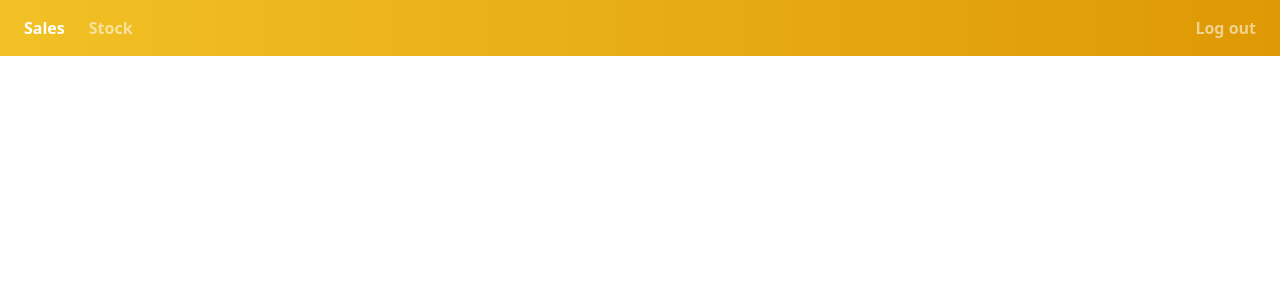
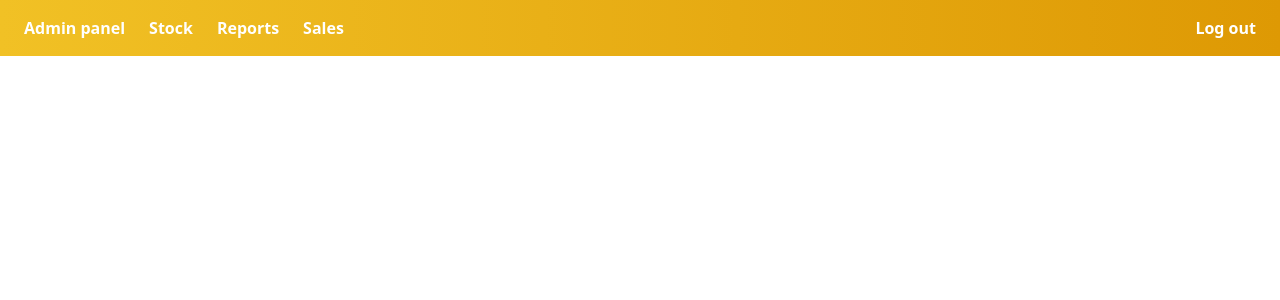
Before and after one commit to LunaEme/EMPANADAPP, a Django app: page / in a window 1280 px wide. Shown: the top 300 px of the page. Run offline with Django 5.2, Linux system fonts and the light colour scheme.

Commit message:
added admin_panel funcionalities. 'staff' is now 'admin'

```diff
--- a/dashboard/urls.py
+++ b/dashboard/urls.py
@@ -2,6 +2,16 @@ from django.urls import path
 from . import views
 
 urlpatterns = [
+     # index login page
      path('', views.index, name='index'),
-     path('staff/', views.staff, name='staff')
+     # admin panel
+     path('admin_panel/', views.admin_panel, name='admin_panel'),
+     path('admin_panel/payment', views.admin_panel_payment, name='admin_panel_payment'),
+     path('admin_panel/users', views.admin_panel_users, name='admin_panel_users'),
+     path('admin_panel/products', views.admin_panel_products, name='admin_panel_products'),
+     path('admin_panel/delete_sale', views.admin_panel_delete_sale, name='admin_panel_delete_sale'),
+     # stock
+     path('stock/', views.stock, name='stock'),
+     path('sales/', views.sales, name='sales'),
+     path('reports/', views.reports, name='reports'),
 ]
--- a/dashboard/views.py
+++ b/dashboard/views.py
@@ -3,10 +3,33 @@ from django.http import HttpResponse
 
 # Create your views here.
 
+# index login page
 def index(request):
-    return render(request, 'dashboard/index.html')
+    return render(request, 'index.html')
+
+# admin panel
+def admin_panel(request):
+    return render(request, 'admin_panel.html')
+
+def admin_panel_payment(request):
+    return render(request, 'admin_panel/payment.html')
+
+def admin_panel_users(request):
+    return render(request, 'admin_panel/users.html')
+
+def admin_panel_products(request):
+    return render(request, 'admin_panel/products.html')
+
+def admin_panel_delete_sale(request):
+    return render(request, 'admin_panel/delete_sale.html')
 
 
+# stock
+def stock(request):
+    return render(request, 'stock.html')
 
-def staff(request):
-    return render(request, 'dashboard/staff.html')
+def sales(request):
+    return render(request, 'sales.html')
+
+def reports(request):
+    return render(request, 'reports.html')
--- a/static/navbar.css
+++ b/static/navbar.css
@@ -1,7 +1,3 @@
-html {
-  font-weight: bold;
-}
-
 .btn {
   padding: 0.45rem 1.5rem 0.35rem;
 }
--- /dev/null
+++ b/templates/admin_panel/payment.html
@@ -0,0 +1 @@
+{%extends 'partials/base.html' %}
--- /dev/null
+++ b/templates/admin_panel/products.html
@@ -0,0 +1 @@
+{%extends 'partials/base.html' %}
--- /dev/null
+++ b/templates/admin_panel/users.html
@@ -0,0 +1 @@
+{%extends 'partials/base.html' %}
--- /dev/null
+++ b/templates/index.html
@@ -0,0 +1,2 @@
+{%extends 'partials/base.html' %}
+{% block title %}Login{% endblock %}
--- a/templates/partials/navbar.html
+++ b/templates/partials/navbar.html
@@ -1,58 +1,82 @@
-{% load static %}
+{%load static%}
 <!-- Navbar -->
 <nav class="navbar navbar-expand-lg navbar-dark gradient-custom">
   <link rel="stylesheet" type="text/css" href="{% static 'navbar.css' %}" />
+  <link
+    href="https://cdn.jsdelivr.net/npm/bootstrap@5.3.3/dist/css/bootstrap.min.css"
+    rel="stylesheet"
+    integrity="sha384-QWTKZyjpPEjISv5WaRU9OFeRpok6YctnYmDr5pNlyT2bRjXh0JMhjY6hW+ALEwIH"
+    crossorigin="anonymous"
+  />
   <!-- Container wrapper -->
   <div class="container-fluid">
     <!-- Toggle button -->
     <button
       class="navbar-toggler"
       type="button"
-      data-mdb-toggle="collapse"
-      data-mdb-target="#navbarSupportedContent"
+      data-bs-toggle="collapse"
+      data-bs-target="#navbarSupportedContent"
       aria-controls="navbarSupportedContent"
       aria-expanded="false"
       aria-label="Toggle navigation"
-    >
-      <i class="fas fa-bars text-light"></i>
-    </button>
+    ></button>
 
     <!-- Collapsible wrapper -->
     <div class="collapse navbar-collapse" id="navbarSupportedContent">
       <!-- Left links -->
-      <ul class="navbar-nav me-auto d-flex flex-row mt-3 mt-lg-0">
-        <li class="nav-item text-center mx-2 mx-lg-1 fw-bold">
-          <a class="nav-link active" aria-current="page" href="#!">
-            <div>
-              <i class="fas fa-home fa-lg mb-1"></i>
-            </div>
-            Sales
+      <ul class="navbar-nav me-auto d-flex flex-row mt-3 mt-lg-0 fw-bold">
+        <li class="nav-item text-center mx-2 mx-lg-1">
+          <a
+            class="nav-link active"
+            aria-current="page"
+            href="{% url 'admin_panel' %}"
+          >
+            <div></div>
+            Admin panel
           </a>
         </li>
-        <li class="nav-item text-center mx-2 mx-lg-1 fw-bold">
-          <a class="nav-link" href="#!">
-            <div>
-              <i class="far fa-envelope fa-lg mb-1"></i>
-              <span class="badge rounded-pill badge-notification bg-dark"
-                ></span
-              >
-            </div>
+        <li class="nav-item text-center mx-2 mx-lg-1">
+          <a
+            class="nav-link active"
+            aria-current="page"
+            href="{% url 'stock' %}"
+          >
+            <div></div>
             Stock
+          </a>
+        </li>
+        <li class="nav-item text-center mx-2 mx-lg-1">
+          <a
+            class="nav-link active"
+            aria-current="page"
+            href="{% url 'reports' %}"
+          >
+            <div></div>
+            Reports
+          </a>
+        </li>
+        <li class="nav-item text-center mx-2 mx-lg-1">
+          <a
+            class="nav-link active"
+            aria-current="page"
+            href="{% url 'sales' %}"
+          >
+            <div></div>
+            Sales
           </a>
         </li>
       </ul>
       <!-- Left links -->
 
       <!-- Right links -->
-      <ul class="navbar-nav ms-auto d-flex flex-row mt-3 mt-lg-0">
-        <li class="nav-item text-center mx-2 mx-lg-1 fw-bold">
-          <a class="nav-link" href="#!">
-            <div>
-              <i class="fas fa-globe-americas fa-lg mb-1"></i>
-              <span class="badge rounded-pill badge-notification bg-dark"
-                ></span
-              >
-            </div>
+      <ul class="navbar-nav ms-auto d-flex flex-row mt-3 mt-lg-0 fw-bold">
+        <li class="nav-item text-center mx-2 mx-lg-1">
+          <a
+            class="nav-link active"
+            aria-current="page"
+            href="{% url 'index' %}"
+          >
+            <div></div>
             Log out
           </a>
         </li>
--- /dev/null
+++ b/templates/reports.html
@@ -0,0 +1,6 @@
+{% extends 'partials/base.html' %}
+
+{%block content%}
+<h1>this is the reports page</h1>
+<h1>this is the reports page</h1>
+{%endblock%}
--- /dev/null
+++ b/templates/sales.html
@@ -0,0 +1,2 @@
+{%extends 'partials/base.html' %}
+{% block title %}Sales{% endblock %}
--- /dev/null
+++ b/templates/stock.html
@@ -0,0 +1,2 @@
+{%extends 'partials/base.html' %}
+{% block title %}Stock{% endblock %}
```
Also changed, not shown: templates/admin_panel.html (added, +26 -0 lines), templates/partials/base.html (+1 -9 lines), templates/admin_panel/delete_sale.html (renamed from templates/dashboard/index.html), templates/dashboard.html (renamed from templates/dashboard/staff.html).
